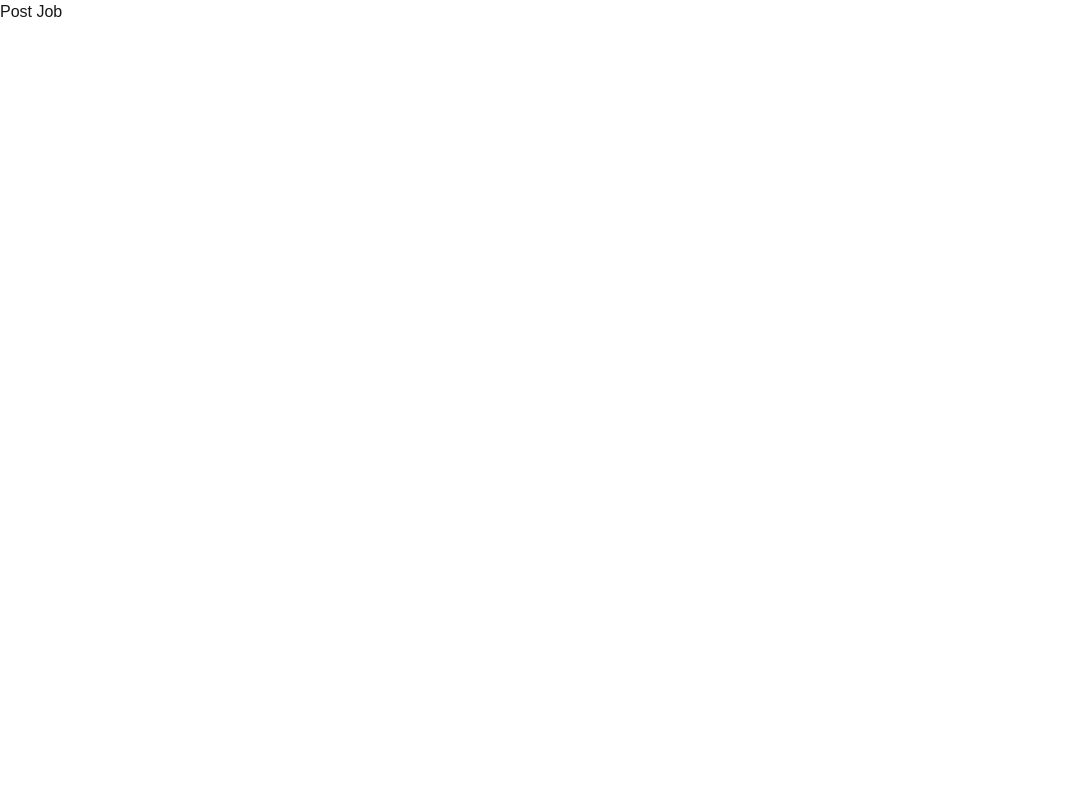
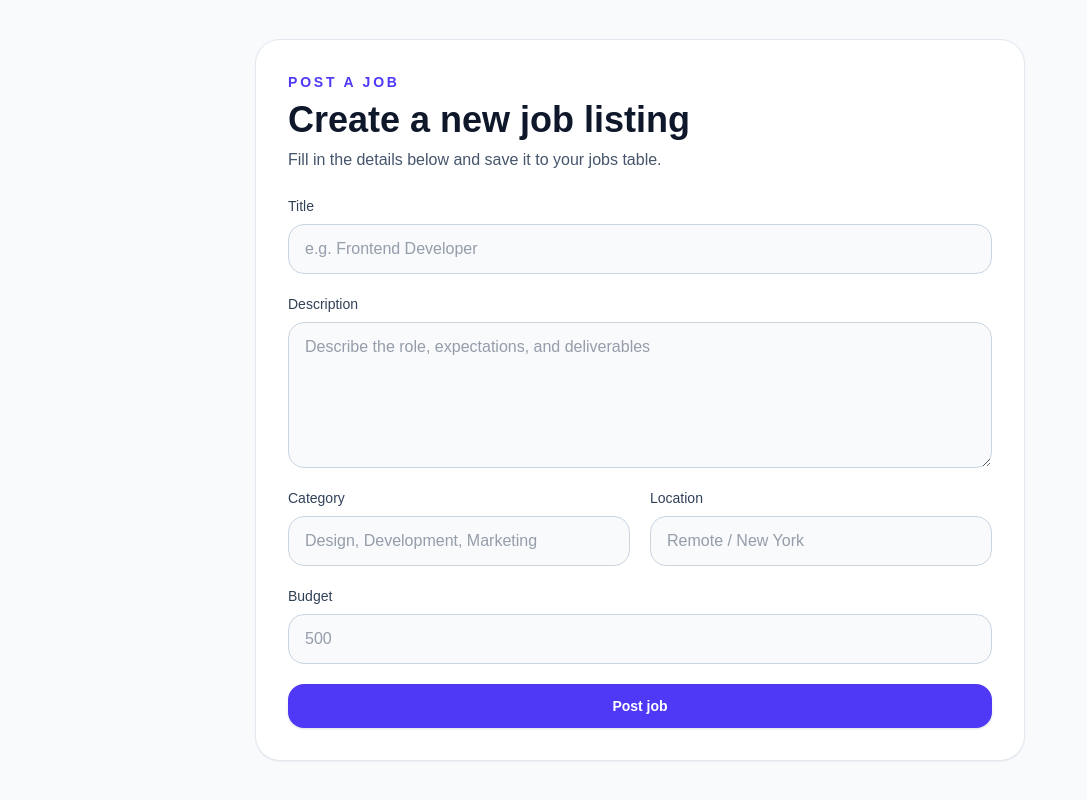
Before and after one commit to nurunnaharnody0011/nearhire, a Next.js app: page /post-job in a window 1280 px wide. Shown: the whole page, without its empty margins (0-1087 px from the left). Built offline with nearby package versions, Linux system fonts and the light colour scheme; no server answers.

Commit message:
job post successfully

```diff
--- a/app/post-job/page.tsx
+++ b/app/post-job/page.tsx
@@ -1,7 +1,158 @@
+"use client";
+
+import { useState } from "react";
+import { supabase } from "@/lib/supabase";
+
 export default function PostJobPage() {
+  const [form, setForm] = useState({
+    title: "",
+    description: "",
+    category: "",
+    location: "",
+    budget: "",
+  });
+  const [isSubmitting, setIsSubmitting] = useState(false);
+
+  const handleChange = (
+    e: React.ChangeEvent<HTMLInputElement | HTMLTextAreaElement>
+  ) => {
+    const { name, value } = e.target;
+    setForm((prev) => ({ ...prev, [name]: value }));
+  };
+
+  const handleSubmit = async (e: React.FormEvent<HTMLFormElement>) => {
+    e.preventDefault();
+
+    setIsSubmitting(true);
+
+    const {
+      data: { user },
+      error: userError,
+    } = await supabase.auth.getUser();
+
+    if (userError || !user) {
+      alert("You must be logged in to post a job.");
+      setIsSubmitting(false);
+      return;
+    }
+
+    const { error } = await supabase.from("jobs").insert([
+      {
+        title: form.title.trim(),
+        description: form.description.trim(),
+        category: form.category.trim(),
+        location: form.location.trim(),
+        budget: (form.budget),
+        hirer_id: user.id,
+      },
+    ]);
+
+    if (error) {
+      alert(error.message || "Failed to save the job posting.");
+      setIsSubmitting(false);
+      return;
+    }
+
+    alert("Job posted successfully!");
+    setForm({
+      title: "",
+      description: "",
+      category: "",
+      location: "",
+      budget: "",
+    });
+    setIsSubmitting(false);
+  };
+
   return (
-    <div>
-      <h1>Post Job</h1>
-    </div>
+    <main className="min-h-screen bg-slate-50 px-4 py-10 text-slate-900">
+      <div className="mx-auto flex max-w-3xl flex-col gap-6 rounded-3xl bg-white p-8 shadow-sm ring-1 ring-slate-200">
+        <div className="space-y-2">
+          <p className="text-sm font-semibold uppercase tracking-[0.2em] text-indigo-600">
+            Post a job
+          </p>
+          <h1 className="text-3xl font-bold md:text-4xl">Create a new job listing</h1>
+          <p className="text-slate-600">
+            Fill in the details below and save it to your jobs table.
+          </p>
+        </div>
+
+        <form onSubmit={handleSubmit} className="grid gap-5">
+          <label className="grid gap-2 text-sm font-medium text-slate-700">
+            Title
+            <input
+              name="title"
+              value={form.title}
+              onChange={handleChange}
+              required
+              className="rounded-2xl border border-slate-300 bg-slate-50 px-4 py-3 text-base outline-none transition focus:border-indigo-500 focus:bg-white focus:ring-2 focus:ring-indigo-100"
+              placeholder="e.g. Frontend Developer"
+            />
+          </label>
+
+          <label className="grid gap-2 text-sm font-medium text-slate-700">
+            Description
+            <textarea
+              name="description"
+              value={form.description}
+              onChange={handleChange}
+              required
+              rows={5}
+              className="rounded-2xl border border-slate-300 bg-slate-50 px-4 py-3 text-base outline-none transition focus:border-indigo-500 focus:bg-white focus:ring-2 focus:ring-indigo-100"
+              placeholder="Describe the role, expectations, and deliverables"
+            />
+          </label>
+
+          <div className="grid gap-5 md:grid-cols-2">
+            <label className="grid gap-2 text-sm font-medium text-slate-700">
+              Category
+              <input
+                name="category"
+                value={form.category}
+                onChange={handleChange}
+                required
+                className="rounded-2xl border border-slate-300 bg-slate-50 px-4 py-3 text-base outline-none transition focus:border-indigo-500 focus:bg-white focus:ring-2 focus:ring-indigo-100"
+                placeholder="Design, Development, Marketing"
+              />
+            </label>
+
+            <label className="grid gap-2 text-sm font-medium text-slate-700">
+              Location
+              <input
+                name="location"
+                value={form.location}
+                onChange={handleChange}
+                required
+                className="rounded-2xl border border-slate-300 bg-slate-50 px-4 py-3 text-base outline-none transition focus:border-indigo-500 focus:bg-white focus:ring-2 focus:ring-indigo-100"
+                placeholder="Remote / New York"
+              />
+            </label>
+          </div>
+
+          <label className="grid gap-2 text-sm font-medium text-slate-700">
+            Budget
+            <input
+              name="budget"
+              type="number"
+              min="0"
+              step="0.01"
+              value={form.budget}
+              onChange={handleChange}
+              required
+              className="rounded-2xl border border-slate-300 bg-slate-50 px-4 py-3 text-base outline-none transition focus:border-indigo-500 focus:bg-white focus:ring-2 focus:ring-indigo-100"
+              placeholder="500"
+            />
+          </label>
+
+          <button
+            type="submit"
+            disabled={isSubmitting}
+            className="inline-flex items-center justify-center rounded-2xl bg-indigo-600 px-5 py-3 text-sm font-semibold text-white shadow-sm transition hover:bg-indigo-700 disabled:cursor-not-allowed disabled:bg-indigo-300"
+          >
+            {isSubmitting ? "Posting job..." : "Post job"}
+          </button>
+        </form>
+      </div>
+    </main>
   );
 }
```
